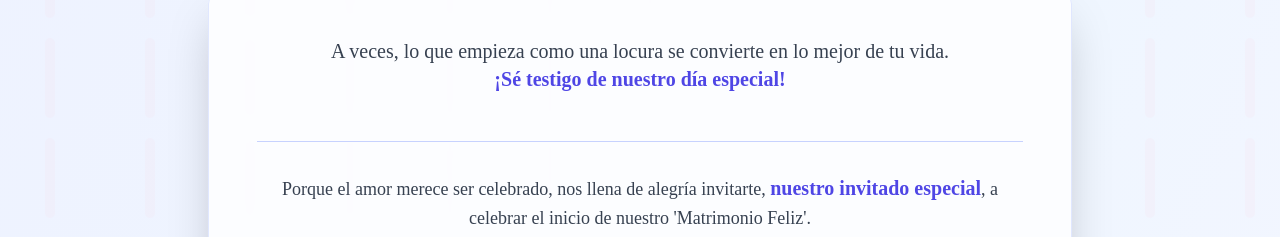
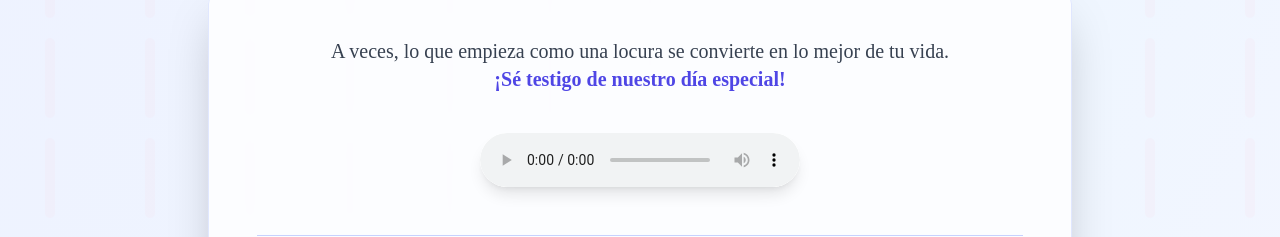
Before and after one commit to carloslp/invitacion-boda, a React (Vite) app: page / in a window 1280 px wide. Shown: the part 472-709 px from the top of the page. Built offline with nearby package versions, Linux system fonts and the light colour scheme.

Commit message:
Enhance audio player UI with controls and styling for better user experience

```diff
--- a/src/App.tsx
+++ b/src/App.tsx
@@ -270,9 +270,11 @@ function App() {
 
               </p>
     {/* Reproductor de música */}
-      <audio src="/carousel/videoplayback.ogg" autoPlay loop className="hidden">
-        Tu navegador no soporta audio HTML5.
-      </audio>
+      <div className="flex justify-center w-full mb-4 pt-10">
+        <audio src="/carousel/videoplayback.ogg" autoPlay loop controls className="bg-white/80 rounded-full shadow-lg" style={{width:'320px', maxWidth:'90vw'}}>
+          Tu navegador no soporta audio HTML5.
+        </audio>
+      </div>
             </div>
 
             <div className="border-t border-b border-indigo-200 py-8 my-8">
```
